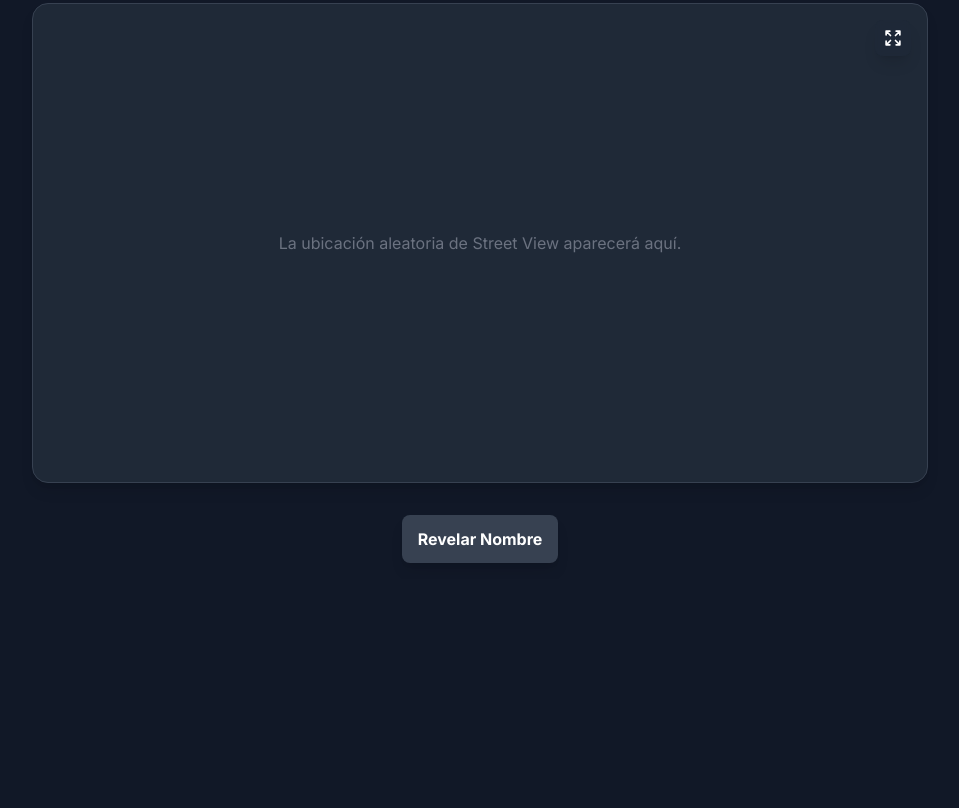
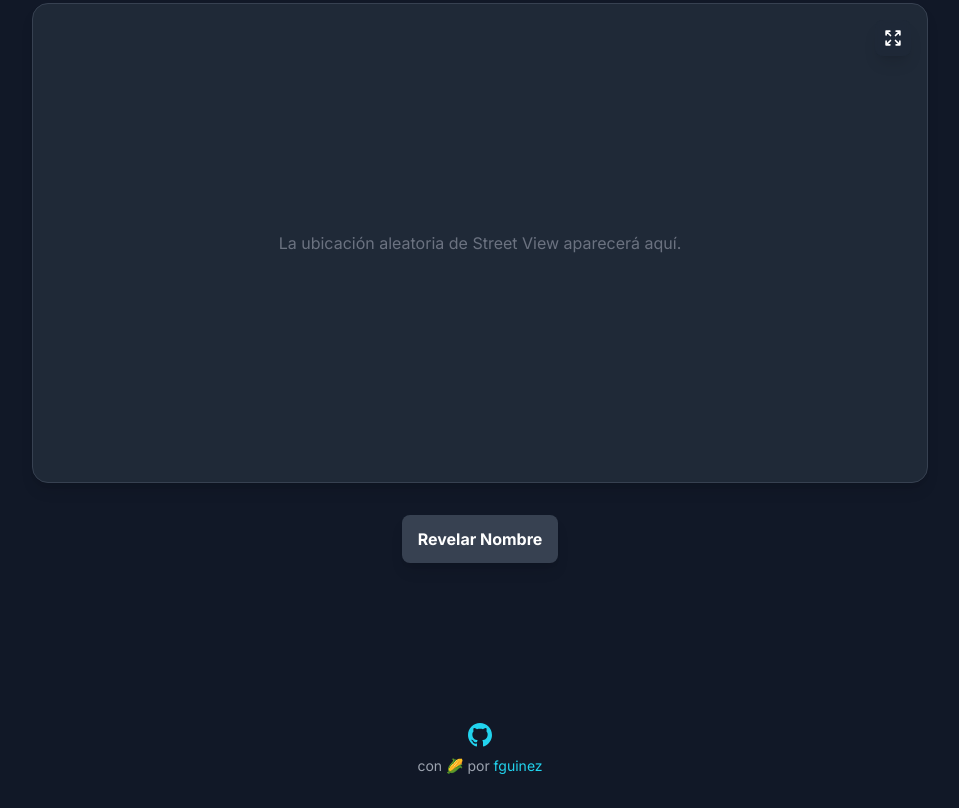
Before and after one commit to fguinez/street-view-random-visualizer, a plain HTML site: page index.html in a window 1280 px wide. Shown: the part 311-1119 px from the top of the page, without its empty margins (160-1119 px from the left). Before the commit the page ends 890 px from the top, so only its background shows below. Drawn offline with nearby package versions, Linux system fonts and the light colour scheme.

Commit message:
💄 Add footer

```diff
--- a/index.html
+++ b/index.html
@@ -10,9 +10,9 @@
     <!-- Script para lanzar confeti -->
     <script src="https://cdn.jsdelivr.net/npm/canvas-confetti@1.6.0/dist/confetti.browser.js"></script>
 </head>
-<body class="bg-gray-900 text-white min-h-screen flex items-center justify-center p-4">
+<body class="bg-gray-900 text-white min-h-screen flex flex-col p-4">
 
-    <main class="w-full max-w-4xl mx-auto space-y-8">
+    <main class="w-full max-w-4xl mx-auto space-y-8 flex-1 flex flex-col justify-center">
         <!-- Encabezado -->
         <div class="text-center">
             <h1 class="text-3xl font-bold tracking-tight text-cyan-400 sm:text-5xl">Visor Aleatorio de Street View</h1>
@@ -106,6 +106,24 @@
         </div>
     </main>
 
+    <!-- Footer -->
+    <footer>
+        <div class="footer-content">
+            <div class="footer-text">
+                <a href="https://github.com/fguinez/street-view-random-visualizer" target="_blank" class="github-link">
+                    <svg xmlns="http://www.w3.org/2000/svg" width="24" height="24" viewBox="0 0 24 24" fill="currentColor">
+                        <path
+                            d="M12 0c-6.626 0-12 5.373-12 12 0 5.302 3.438 9.8 8.207 11.387.599.111.793-.261.793-.577v-2.234c-3.338.726-4.033-1.416-4.033-1.416-.546-1.387-1.333-1.756-1.333-1.756-1.089-.745.083-.729.083-.729 1.205.084 1.839 1.237 1.839 1.237 1.07 1.834 2.807 1.304 3.492.997.107-.775.418-1.305.762-1.604-2.665-.305-5.467-1.334-5.467-5.931 0-1.311.469-2.381 1.236-3.221-.124-.303-.535-1.524.117-3.176 0 0 1.008-.322 3.301 1.23.957-.266 1.983-.399 3.003-.404 1.02.005 2.047.138 3.006.404 2.291-1.552 3.297-1.23 3.297-1.23.653 1.653.242 2.874.118 3.176.77.84 1.235 1.911 1.235 3.221 0 4.609-2.807 5.624-5.479 5.921.43.372.823 1.102.823 2.222v3.293c0 .319.192.694.801.576 4.765-1.589 8.199-6.086 8.199-11.386 0-6.627-5.373-12-12-12z" />
+                    </svg>
+                </a>
+                <p>
+                    con 🌽 por
+                    <a href="https://github.com/fguinez" target="_blank">fguinez</a>
+                </p>
+            </div>
+        </div>
+    </footer>
+
     <script src="app.js"></script>
 </body>
 </html>
--- a/styles.css
+++ b/styles.css
@@ -100,3 +100,54 @@ input:checked + .slider:before {
     max-height: 0;
     opacity: 0;
 }
+/* Footer styles */
+footer {
+    color: #9ca3af;
+    font-size: 0.875rem;
+    padding: 1rem 0;
+    padding-top: 10rem;
+}
+
+.footer-content {
+    display: flex;
+    justify-content: center;
+    align-items: center;
+    max-width: 4xl;
+    margin: 0 auto;
+    padding: 0 1rem;
+}
+
+.footer-text {
+    display: flex;
+    flex-direction: column;
+    align-items: center;
+    gap: 0.5rem;
+}
+
+footer p {
+    margin: 0;
+}
+
+footer a {
+    color: #22d3ee;
+    transition: color 0.2s ease-in-out;
+}
+
+footer a:hover {
+    color: #67e8f9;
+}
+
+.github-link {
+    display: flex;
+    align-items: center;
+    transition: transform 0.2s ease-in-out;
+}
+
+.github-link:hover {
+    transform: scale(1.1);
+}
+
+.github-link svg {
+    width: 24px;
+    height: 24px;
+}
```
